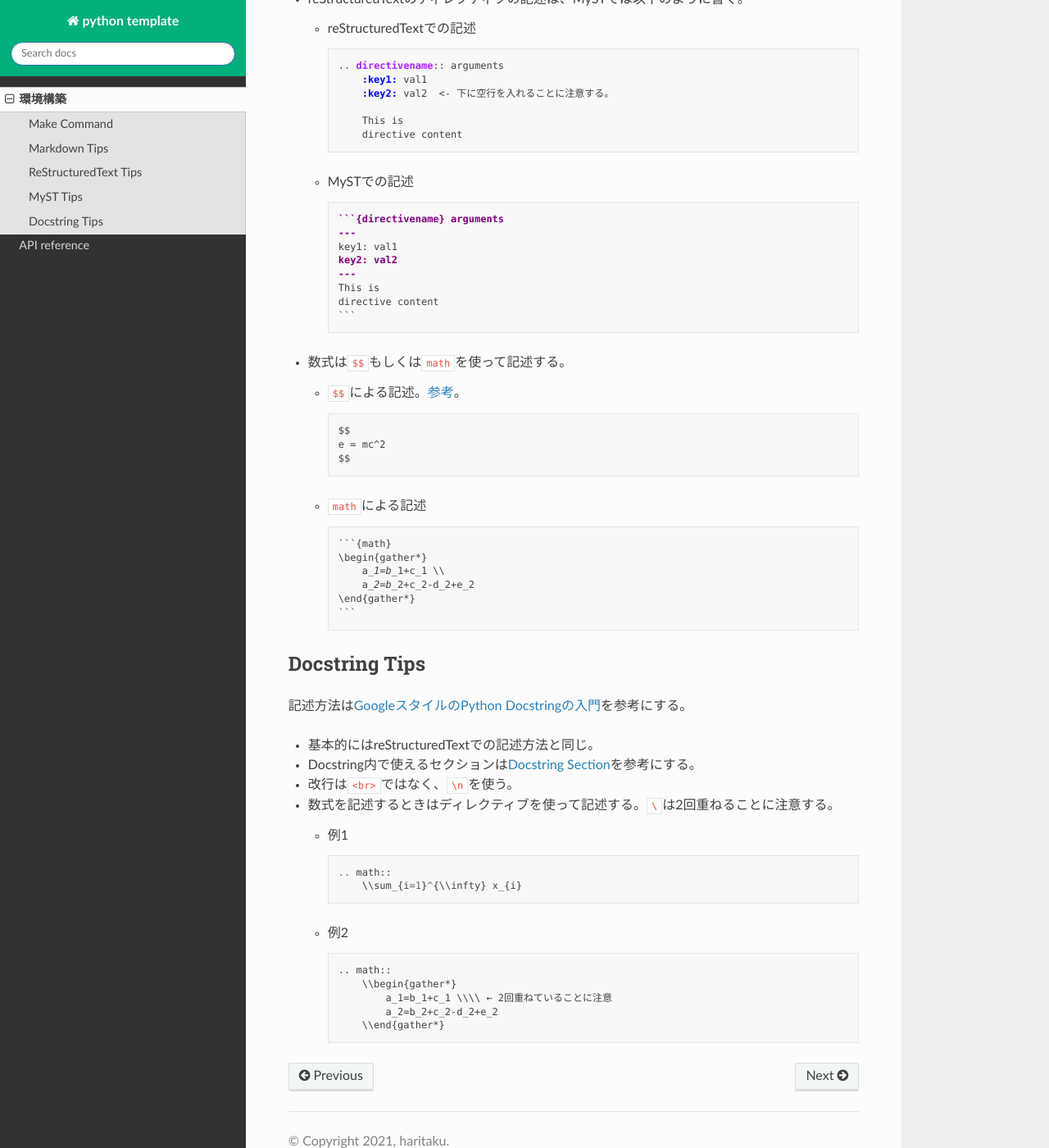
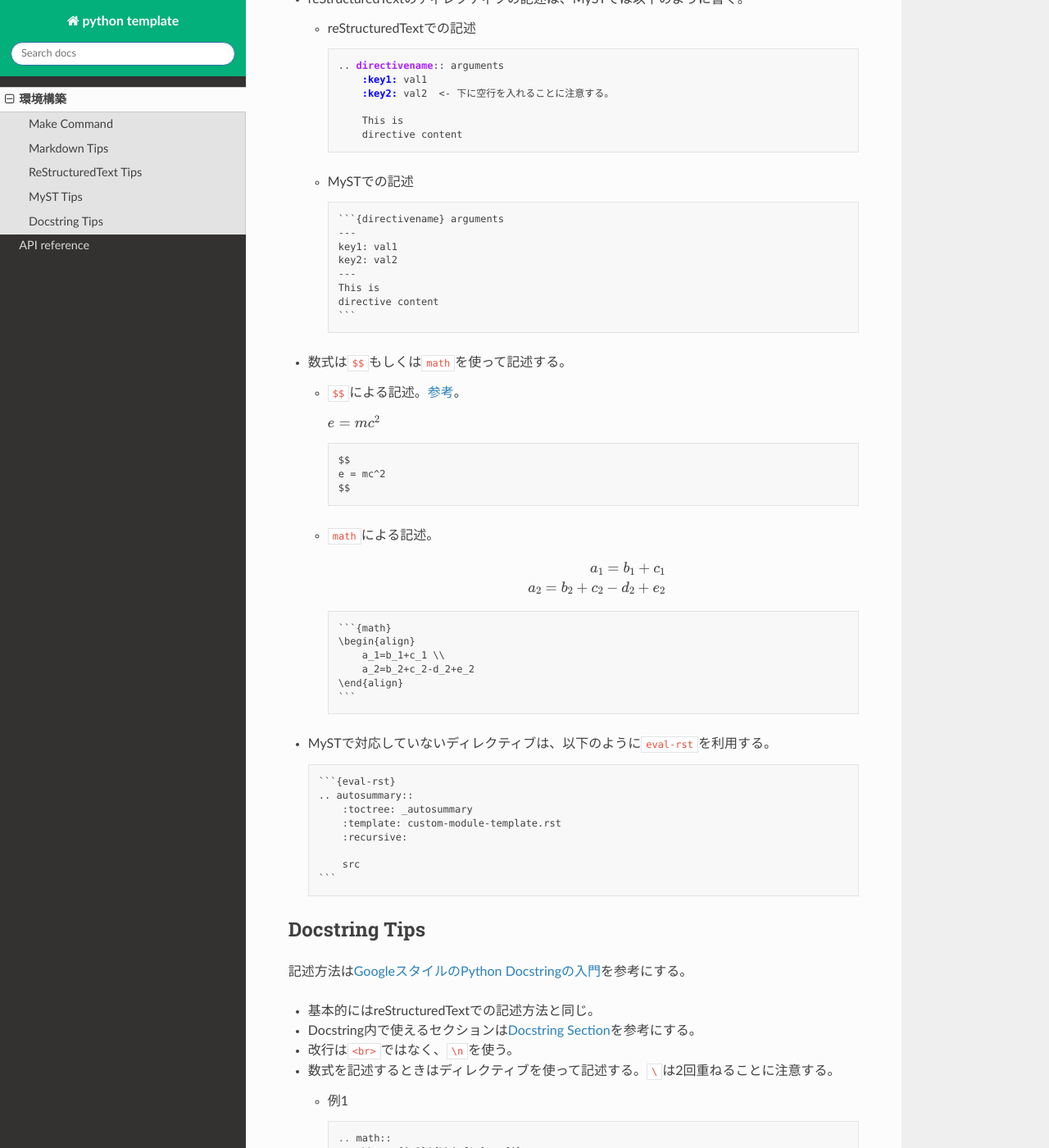
Before and after one commit to haritaku/python-template, a Sphinx documentation site: the page built from docs/README.md, in a window 1280 px wide and 1400 px high, scrolled down 1042 px. Shown: the whole window at 82% size. Built offline with Sphinx 7.4.7 and the Read the Docs theme 2.0.0, drawn with Linux system fonts in a browser that asks for light colours; formulas are drawn with MathJax 3.

Commit message:
update README

`````diff
--- a/docs/README.md
+++ b/docs/README.md
@@ -47,7 +47,7 @@
     ```
 
   - MySTでの記述
-    ````markdown
+    ````
     ```{directivename} arguments
     ---
     key1: val1
@@ -62,21 +62,46 @@
 
   - `$$`による記述。[参考](https://myst-parser.readthedocs.io/en/latest/syntax/optional.html#dollar-delimited-math)。
 
+    $
+    e = mc^2
+    $
+
     ```markdown
     $$
     e = mc^2
     $$
     ```
 
-  - `math`による記述
-    ````markdown
+  - `math`による記述。
+
     ```{math}
-    \begin{gather*}
+    \begin{align}
         a_1=b_1+c_1 \\
         a_2=b_2+c_2-d_2+e_2
-    \end{gather*}
+    \end{align}
+    ```
+
+    ````
+    ```{math}
+    \begin{align}
+        a_1=b_1+c_1 \\
+        a_2=b_2+c_2-d_2+e_2
+    \end{align}
     ```
     ````
+
+- MySTで対応していないディレクティブは、以下のように`eval-rst`を利用する。
+
+  ````
+  ```{eval-rst}
+  .. autosummary::
+      :toctree: _autosummary
+      :template: custom-module-template.rst
+      :recursive:
+
+      src
+  ```
+  ````
 
 ## Docstring Tips
 
`````
